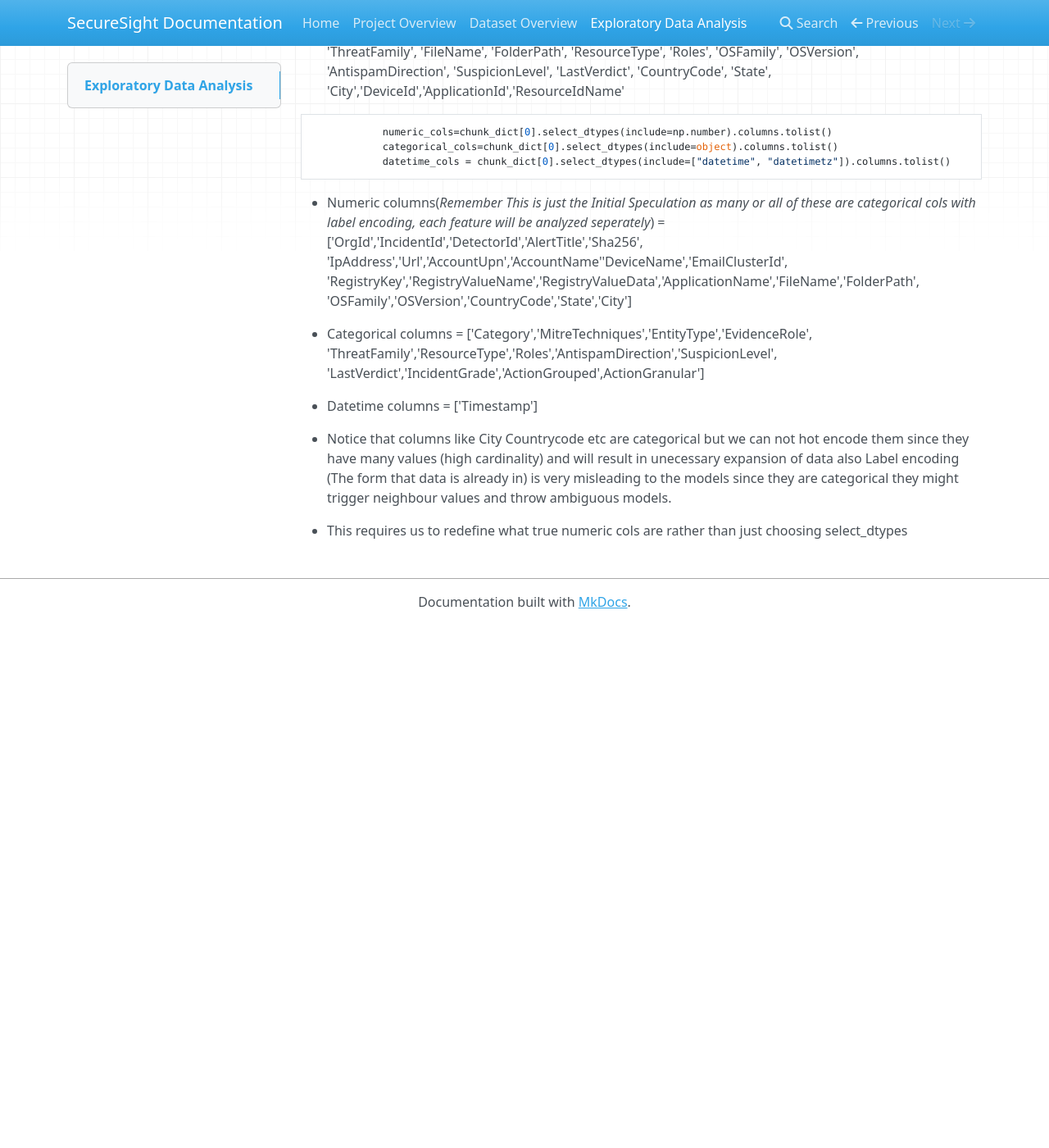
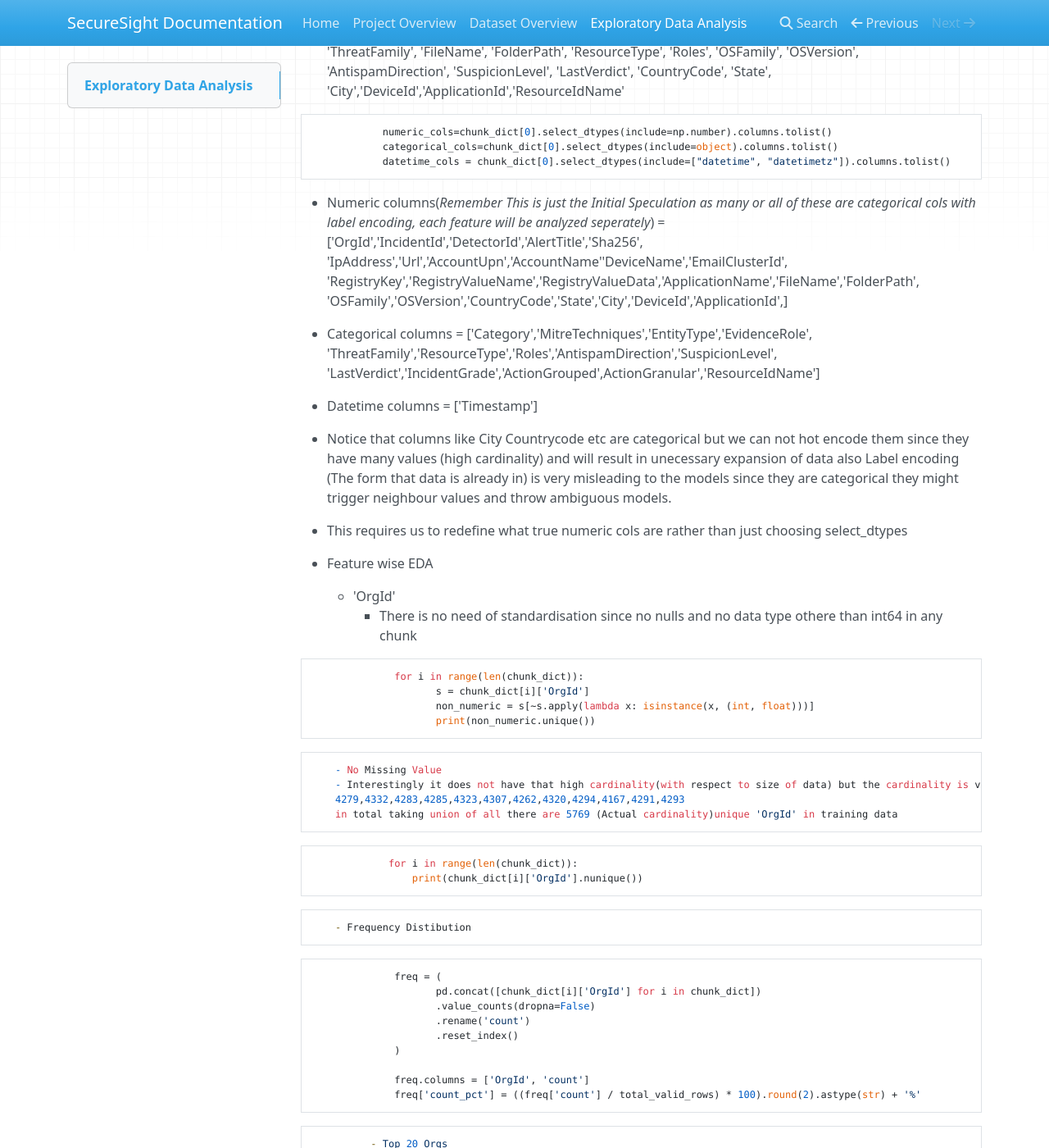
Before and after one commit to vkverma9534/SecureSight, an MkDocs documentation site: the page built from docs/eda.md, in a window 1280 px wide and 1400 px high, scrolled down 275 px. Shown: the whole window at 82% size. Built offline with MkDocs 1.6.1, drawn with Linux system fonts in a browser that asks for light colours; nearby versions of some CDN libraries; before the commit the page ends 1037 px from its top, so only the background shows below that; some of the changed text lies outside the part shown.

Commit message:
Added more info and first plot(attempt1)

````diff
--- a/docs/eda.md
+++ b/docs/eda.md
@@ -26,14 +26,78 @@
   ['OrgId','IncidentId','DetectorId','AlertTitle','Sha256',
  'IpAddress','Url','AccountUpn','AccountName''DeviceName','EmailClusterId',
  'RegistryKey','RegistryValueName','RegistryValueData','ApplicationName','FileName','FolderPath',
- 'OSFamily','OSVersion','CountryCode','State','City']
+ 'OSFamily','OSVersion','CountryCode','State','City','DeviceId','ApplicationId',]
 
  - Categorical columns = ['Category','MitreTechniques','EntityType','EvidenceRole',
  'ThreatFamily','ResourceType','Roles','AntispamDirection','SuspicionLevel',
- 'LastVerdict','IncidentGrade','ActionGrouped',ActionGranular']
+ 'LastVerdict','IncidentGrade','ActionGrouped',ActionGranular','ResourceIdName']
 
  - Datetime columns = ['Timestamp']
  - Notice that columns like City Countrycode etc are categorical but we can not hot encode them since they have many values (high cardinality) and will result in unecessary expansion of data
  also Label encoding (The form that data is already in) is very misleading to the models since they are categorical they might trigger neighbour values and throw ambiguous models.
 
  - This requires us to redefine what true numeric cols are rather than just choosing select_dtypes
+
+ - Feature wise EDA
+    - 'OrgId'
+        - There is no need of standardisation since no nulls and no data type othere than int64 in any chunk
+```python
+              for i in range(len(chunk_dict)):
+                     s = chunk_dict[i]['OrgId']
+                     non_numeric = s[~s.apply(lambda x: isinstance(x, (int, float)))]
+                     print(non_numeric.unique())
+```
+        - No Missing Value
+        - Interestingly it does not have that high cardinality(with respect to size of data) but the cardinality is variable in chunks so some models might have no idea for some values of OrgId although this variation is not very significant
+        4279,4332,4283,4285,4323,4307,4262,4320,4294,4167,4291,4293
+        in total taking union of all there are 5769 (Actual cardinality)unique 'OrgId' in training data
+```python
+             for i in range(len(chunk_dict)):
+                 print(chunk_dict[i]['OrgId'].nunique())
+```
+        - Frequency Distibution
+```python
+              freq = (
+                     pd.concat([chunk_dict[i]['OrgId'] for i in chunk_dict])
+                     .value_counts(dropna=False)
+                     .rename('count')
+                     .reset_index()
+              )
+
+              freq.columns = ['OrgId', 'count']
+              freq['count_pct'] = ((freq['count'] / total_valid_rows) * 100).round(2).astype(str) + '%'
+```
+              - Top 20 Orgs
+                     OrgId   count count_pct
+                     0       0  844789      8.9%
+                     1       2  228325     2.41%
+                     2       1  210044     2.21%
+                     3       3  190866     2.01%
+                     4       5  173431     1.83%
+                     5       6  161092      1.7%
+                     6       4  145741     1.54%
+                     7       7  134532     1.42%
+                     8       8  133637     1.41%
+                     9      10  133160      1.4%
+                     10      9  130807     1.38%
+                     11     11  116134     1.22%
+                     12     12  114799     1.21%
+                     13     14  112681     1.19%
+                     14     13  107259     1.13%
+                     15     16   87836     0.93%
+                     16     25   83539     0.88%
+                     17     17   81424     0.86%
+                     18     19   80168     0.84%
+                     19     18   78881     0.83%
+              - Tail of Data: 1845 categories have their appearence less than 10 times (1123 of them are less than 5 times)
+              - Interesting fact that only around top 25 categories are 40% volume of the data (top 50 are more than 50) this is interesting as there are 5769 total categories
+              - By frequency distribution
+                   appearance  participation
+              0      10000+            156
+              1  1000-10000            600
+              2    100-1000           1233
+              3      10-100           1935
+              4        5-10            722
+              5         3-5            911
+              6         1-3            212
+              ![Frequency Distribution](images/freq_distri_org_id.png)
````
Also changed, not shown: docs/Ideas_and_actions.md (+8 -3 lines), docs/dataset.md (+1 -4 lines), docs/images/freq_distri_org_id.png (added).
